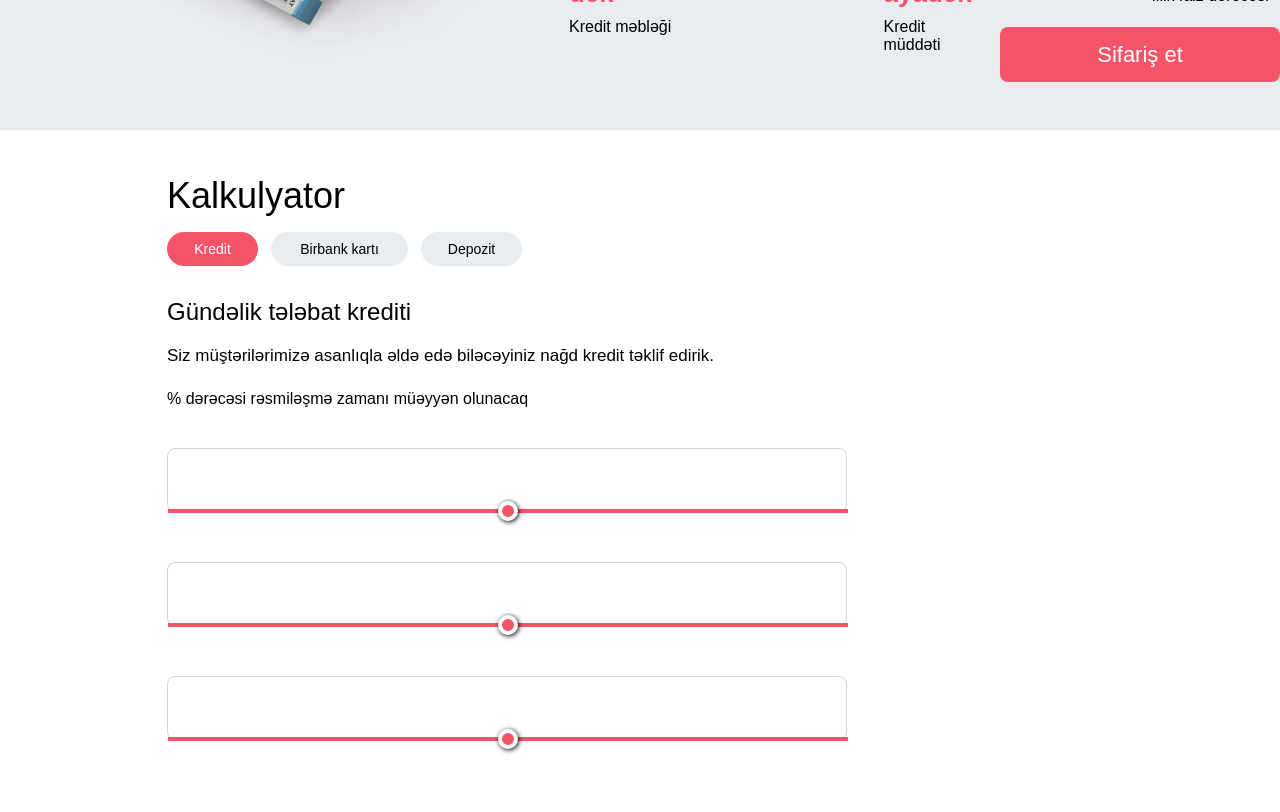
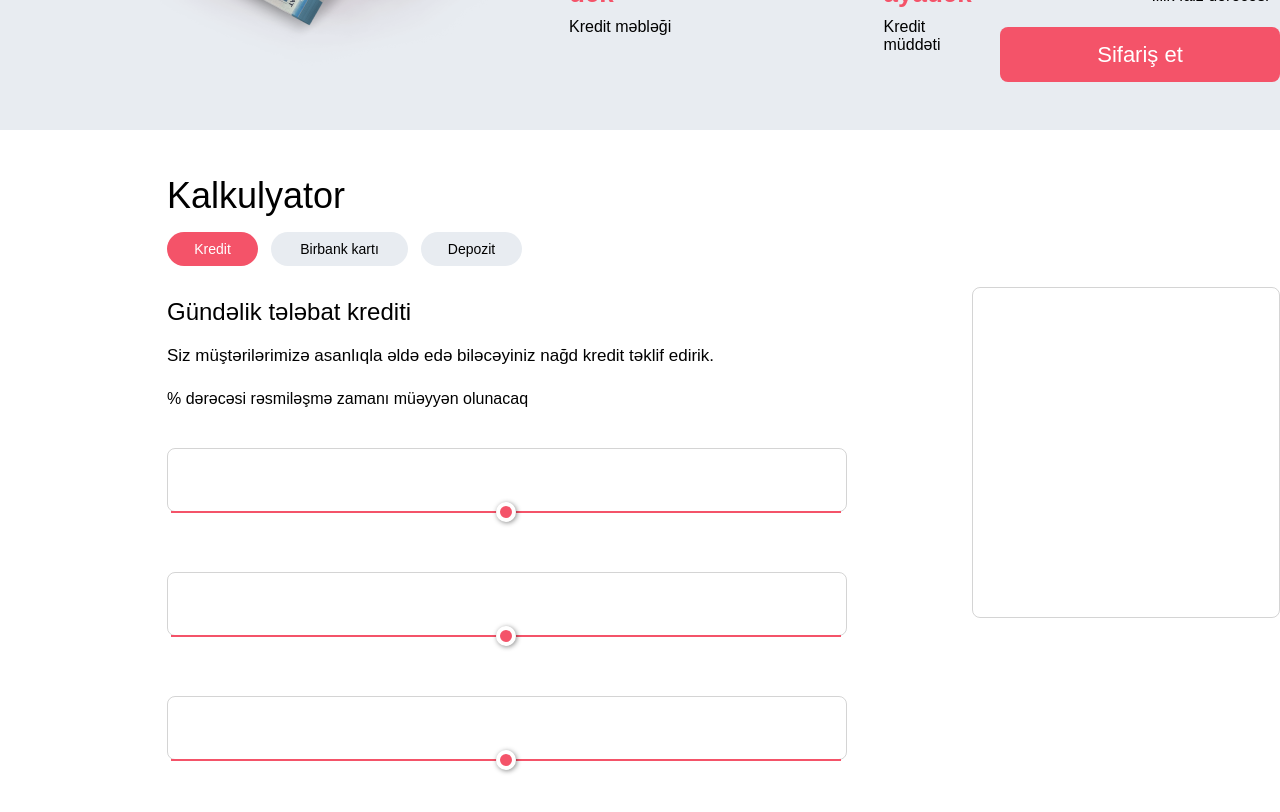
Before and after one commit to mlalayev/kapitalbank, a React (Vite) app: page / in a window 1280 px wide. Shown: the part 1540-2352 px from the top of the page. Built offline with nearby package versions, Linux system fonts and the light colour scheme.

Commit message:
my commit

```diff
--- a/src/components/home/home.css
+++ b/src/components/home/home.css
@@ -317,31 +317,11 @@
 }
 
 .fourth {
-    /* border: 1px solid red; */
     height: 800px;
+    display: flex;
 }
 
 .inputgroup div{
-
-}
-
-.inputgroup{
-    gap: 50px;
-    display: flex;
-    flex-direction: column;
-}
-
-.firstinputgrpfrthsc {
-    width: 680px;
-    height: 64px;
-    position: relative;
-    border-radius: 8px;
-    border: 1px solid rgba(0, 0, 0, 0.17);
-    /* margin-bottom: 20px; */
-}
-
-.secondinputgrpfrthsc {
-    /* margin-bottom: 50px; */
     width: 680px;
     height: 64px;
     position: relative;
@@ -349,19 +329,17 @@
     border: 1px solid rgba(0, 0, 0, 0.17);
 }
 
-.thirdinputgrpfrthsc {
-    /* margin-bottom: 20px; */
-    width: 680px;
-    height: 64px;
-    position: relative;
-    border-radius: 8px;
-    border: 1px solid rgba(0, 0, 0, 0.17);
+.inputgroup{
+    gap: 60px;
+    display: flex;
+    flex-direction: column;
 }
 
 input[type="range"] {
+    left: 3px;
+    height: 2px;
+    width: 670px;
     bottom: -2px;
-    height: 4px;
-    width: 680px;
     position: absolute;
     color: aliceblue;
     background: var(--pink);
@@ -377,19 +355,12 @@ input[type="range"] {
     background: var(--pink);
     -webkit-appearance: none;
     border: 4px solid var(--white);
-    box-shadow: 1px 1px 5px black;
+    box-shadow: 1px 1px 5px rgba(0, 0, 0, 0.462);
 }
 
-/* .slider::-moz-range-thumb {
-    width: 25px;
-    height: 25px;
-    background: #04AA6D;
-    cursor: pointer;
-} */
-
 .frthsclft {
+    margin-top: 45px;
     margin-left: 167px;
-    margin-top: 45px;
 }
 
 .btnone {
@@ -425,9 +396,9 @@ input[type="range"] {
 }
 
 .frthscptwo {
+    font-size: 17px;
     margin-top: 20px;
     margin-bottom: 24px;
-    font-size: 17px;
 }
 
 .frthscpone {
@@ -444,3 +415,12 @@ input[type="range"] {
     font-weight: 100;
     margin-bottom: 40px;
 }
+
+.frthscrght{
+    width: 381px;
+    height: 331px;
+    margin-top: 157px;
+    margin-left: 125px;
+    border: 1px solid rgba(0, 0, 0, 0.17);
+    border-radius: 8px;
+}
```
